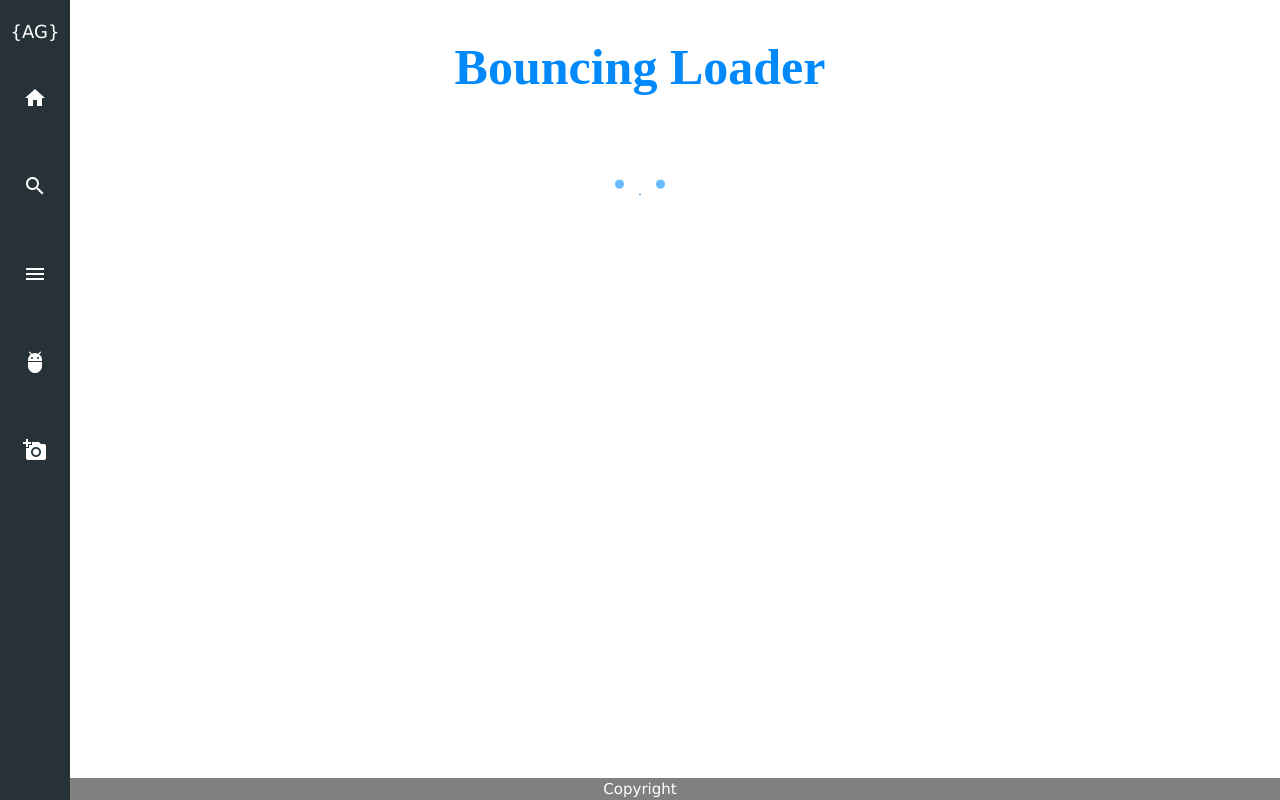
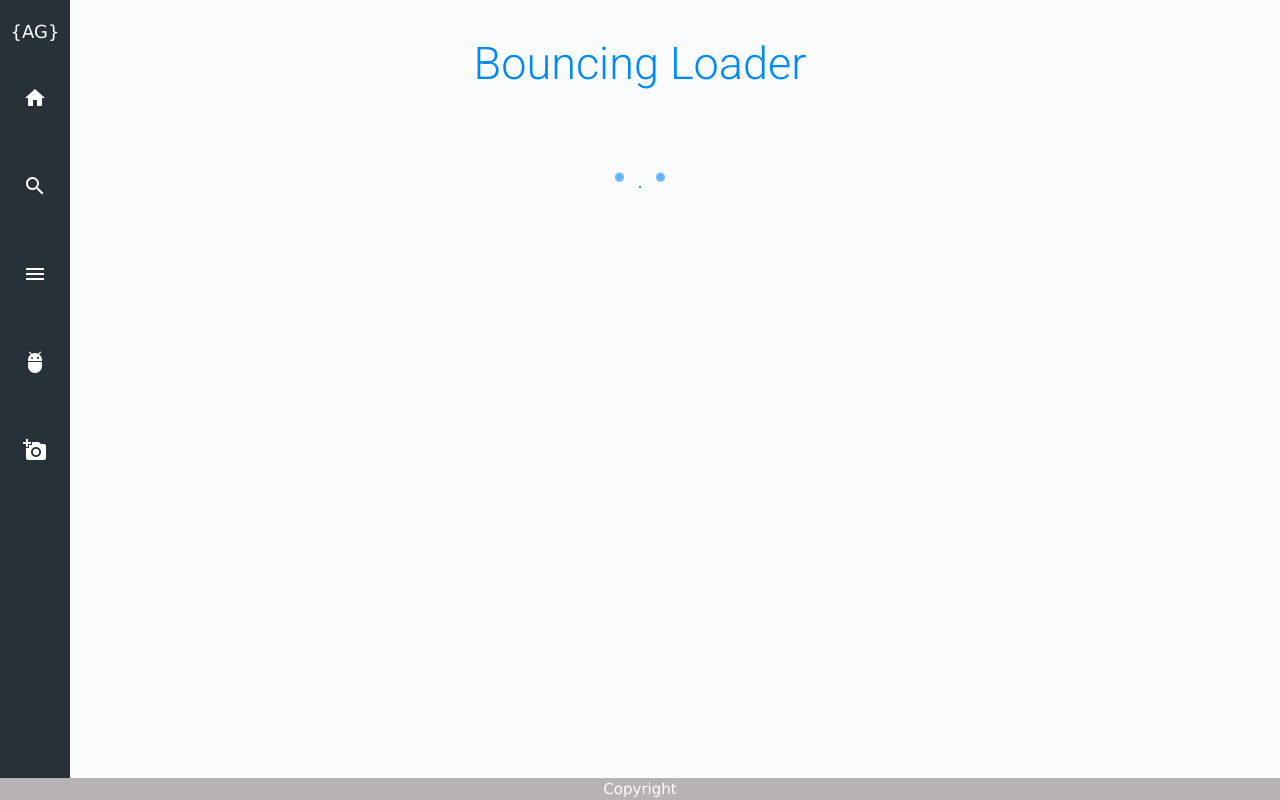
Before and after one commit to AlexanderGrxnt/code-tools, a website: page loader.html in a window 1280 px wide. Drawn offline with nearby package versions, Linux system fonts and the light colour scheme; a web font is replaced by a local one.

Commit message:
Updated header font

```diff
--- a/loader.css
+++ b/loader.css
@@ -37,9 +37,9 @@
 }
 
 #header{
-    font-family: "Bookman";
+    font-family: "Roboto";
 
-    font-size: 50px;
-    font-weight: 600;
+    font-size: 45px;
+    font-weight: 300;
     color: #0089fa;
 }
--- a/loader.html
+++ b/loader.html
@@ -13,36 +13,18 @@
       rel="stylesheet"
       href="https://fonts.googleapis.com/icon?family=Material+Icons"
     />
+    <link rel="stylesheet" href="https://fonts.googleapis.com/css?family=Roboto:400,300,300italic,400italic,500,500italic,700,700italic|Google+Sans:400,500,700" crossorigin="anonymous">
+
 
   </head>
   <body>
     <div class="wrapper">
-      <nav>
-        <p id="logo">{AG}</p>
-        <p class="navHover" id="home" onclick="openNav()">
-          <i class="material-icons">home</i>
-        </p>
-        <p class="navHover" id="home" onclick="openNav()">
-          <i class="material-icons">search</i></p>
-        <p><i class="material-icons">menu</i></p>
-        <p><i class="material-icons">adb</i></p>
-        <p><i class="material-icons">add_a_photo</i></p>
-      </nav>
 
-      <div id="overlayNav" class="overlay">
-
-        <div class="overlay-content">
-          <a href="#">About</a>
-          <a href="#">Stuff</a>
-          <a href="#">Blah</a>
-        </div>
-
-      </div>
-      <div id="blankPanel" class="panel" onClick="closeNav()"></div>
+            <div id="nav-load"></div>
 
       <content>
           <div class = "content-box">
-          <h1 id="header">Bouncing Loader</h1>
+          <h1 id="header">Bouncing Loader </h1>
             <div class="loader">
                 <span></span>
                 <span></span>
@@ -58,6 +40,12 @@
     <footer>
       Copyright
     </footer>
+    <script src="https://code.jquery.com/jquery-3.4.1.js"></script>
+    <script>
+       $(function(){
+         $( "#nav-load" ).load( "reuse-nav.html");
+       });
+    </script>
     <script type="text/javascript" src="nav.js"></script>
   </body>
 
--- a/nav.js
+++ b/nav.js
@@ -7,3 +7,8 @@ function closeNav(){
     document.getElementById("overlayNav").style.width = "0%";
     document.getElementById("blankPanel").style.width ="0%";
 }
+
+// (function openNavBar(){
+//     document.getElementById("navBar").style.height ="100vh";
+//     console.log("navbar");
+// })();
--- a/reuse-nav.html
+++ b/reuse-nav.html
@@ -1,4 +1,4 @@
-<nav>
+<nav id="navBar">
   <p id="logo">{AG}</p>
   <p class="navHover" id="home" onclick="openNav()">
     <i class="material-icons">home</i>
@@ -22,3 +22,5 @@
   </div>
 </div>
 <div id="blankPanel" class="panel" onClick="closeNav()"></div>
+
+<!-- <script type="text/javascript" src="nav.js"></script> -->
--- a/style.css
+++ b/style.css
@@ -1,5 +1,9 @@
+body{
+    background-color: #fafbfc;
+}
 
 nav{
+
     background-color: #263238;
     display: flex;
     flex-direction: column;
@@ -9,6 +13,7 @@ nav{
     position: fixed;
     left: 0;
     z-index: 2;
+    /* transition: 3s; */
 }
 
 #logo{
@@ -29,13 +34,14 @@ text-align: center;
 
 
 footer{
-background-color: grey;
+background-color: rgb(185, 178, 178);
 position: fixed;
 bottom: 0;
-z-index: 1;
+z-index: 2;
 width: 100%;
 color: white;
 text-align: center;
+
 }
 
 i{
```
Also changed, not shown: index.html (+0 -22 lines).
